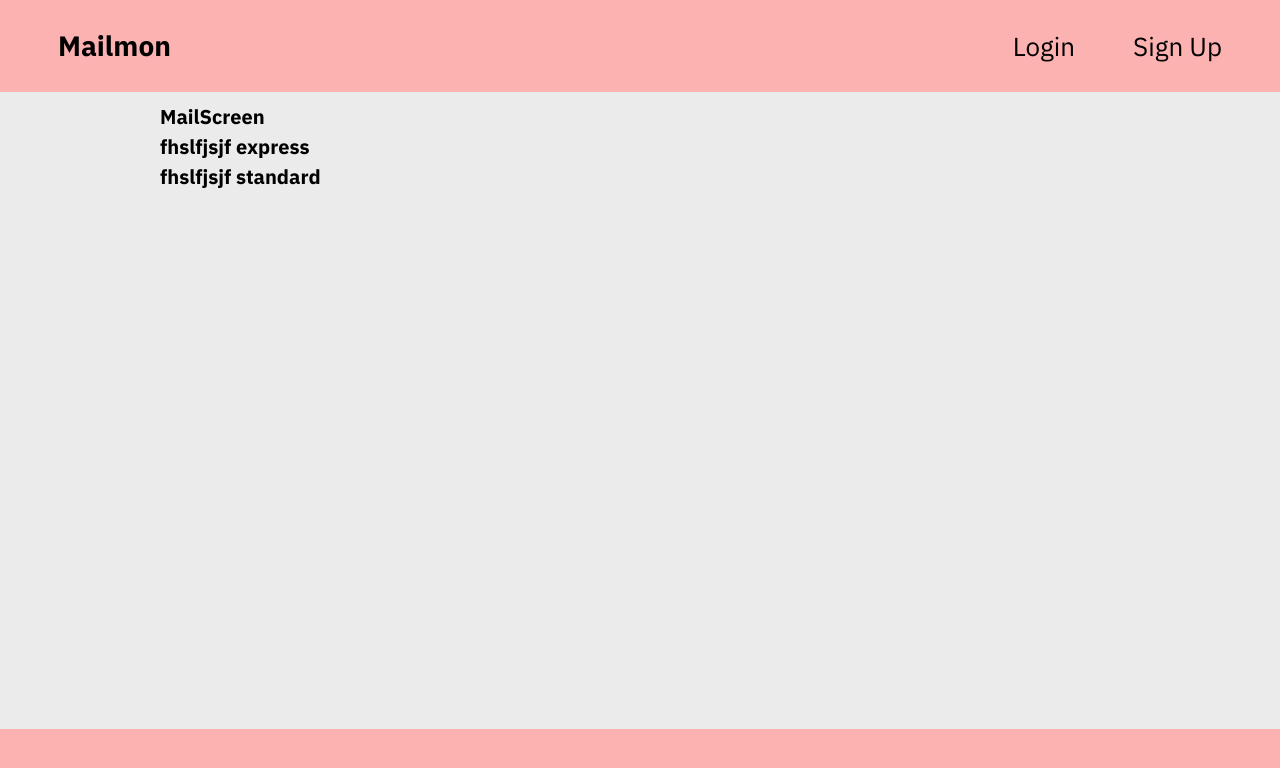
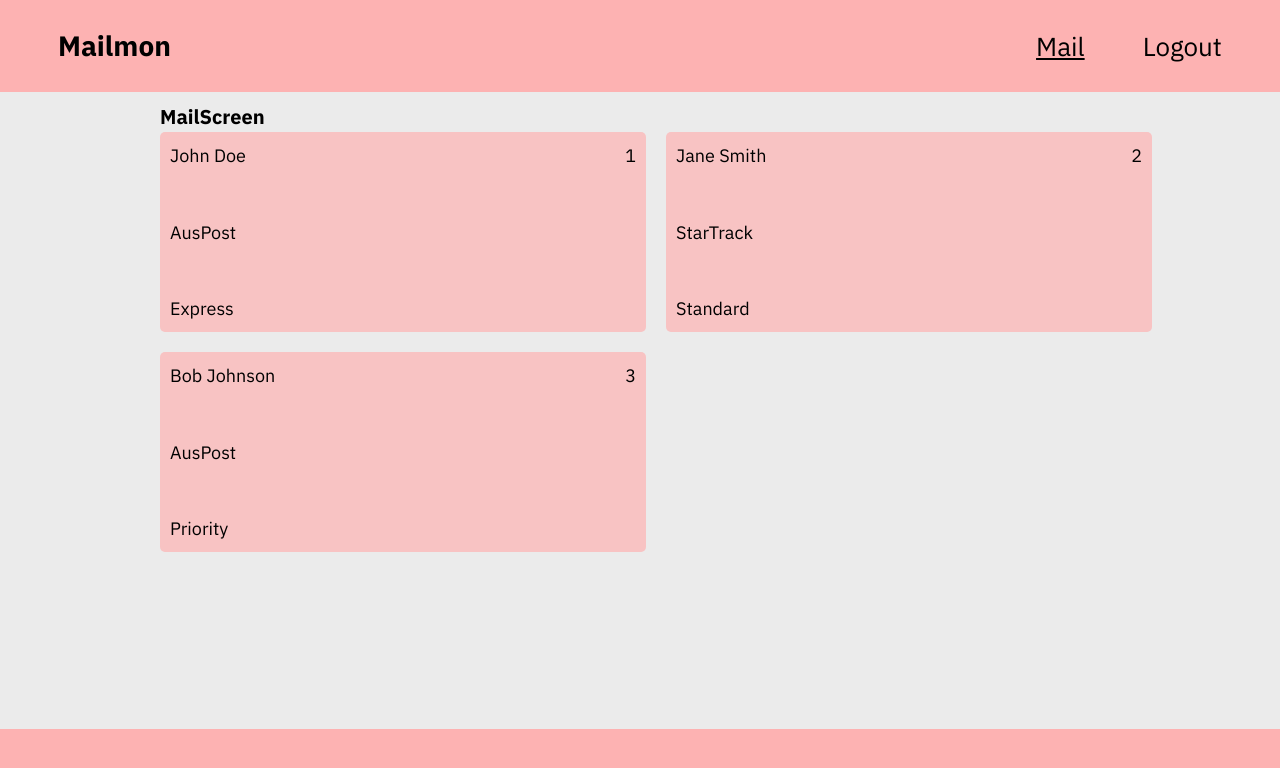
Before and after one commit to Mederer/mailmon, a React (Vite) app: page /mail in a window 1280 px wide. Shown: the top 768 px of the page. Built offline with nearby package versions, Linux system fonts and the light colour scheme.

Commit message:
feat: improvements to mail screen

```diff
--- a/src/components/screens/MailScreen.tsx
+++ b/src/components/screens/MailScreen.tsx
@@ -1,24 +1,49 @@
 import {Mail} from "../../features/mail/types.ts";
-import MailCard from "../../features/mail/MailCard.tsx";
+import styles from "./MailScreen.module.scss";
+import MailList from "../../features/mail/MailList.tsx";
 
 export default function MailScreen() {
     const mailItems: Mail[] = [
         {
-           id: "fhslfjsjf",
-           type: "express",
-           status: "delivered"
+            id: "1",
+            recipient: "John Doe",
+            carrier: "AusPost",
+            status: "Shipped",
+            shippingMethod: "Express",
+            weight: 1.5,
+            height: 10,
+            width: 8,
+            length: 12,
+            notes: "Fragile, handle with care",
         },
         {
-            id: "fhslfjsjf",
-            type: "standard",
-            status: "received"
+            id: "2",
+            recipient: "Jane Smith",
+            carrier: "StarTrack",
+            status: "In Transit",
+            shippingMethod: "Standard",
+            weight: 2.3,
+            height: 15,
+            width: 6,
+            length: 14,
+            notes: "Signature required upon delivery",
+        },
+        {
+            id: "3",
+            recipient: "Bob Johnson",
+            carrier: "AusPost",
+            status: "Delivered",
+            shippingMethod: "Priority",
+            weight: 3.8,
+            height: 12,
+            width: 10,
+            length: 16,
+            notes: "Left at front door",
         },
     ]
 
-    return <>
+    return <div className={styles.container}>
         <h1>MailScreen</h1>
-        {mailItems.map(mail => (
-            <MailCard mail={mail} />
-        ))}
-    </>
+        <MailList mailItems={mailItems} />
+    </div>
 }
--- a/src/components/uishell/Navbar.tsx
+++ b/src/components/uishell/Navbar.tsx
@@ -3,13 +3,23 @@ import styles from "./NavBar.module.scss";
 
 export default function NavBar() {
     const { pathname } = useLocation();
-
-    console.log(pathname)
+    const isLoggedIn = true;
 
     return <nav>
         <ul className={styles.navItems}>
-            <Link to="/login" className={`${styles.navItem} ${pathname === "/login" ? styles.active : ""}`}>Login</Link>
-            <Link to="/signup" className={`${styles.navItem} ${pathname === "/signup" ? styles.active : ""}`}>Sign Up</Link>
+            {!isLoggedIn ? (
+                <>
+                    <Link to="/login" className={`${styles.navItem} ${pathname === "/login" ? styles.active : ""}`}>Login</Link>
+                    <Link to="/signup" className={`${styles.navItem} ${pathname === "/signup" ? styles.active : ""}`}>Sign Up</Link>
+                </>
+            ) : null}
+
+            {isLoggedIn ? (
+                <>
+                    <Link to="/mail" className={`${styles.navItem} ${pathname === "/mail" ? styles.active : ""}`}>Mail</Link>
+                    <Link to="/logout" className={`${styles.navItem} ${pathname === "/signup" ? styles.active : ""}`}>Logout</Link>
+                </>
+            ) : null}
         </ul>
     </nav>
 }
--- /dev/null
+++ b/src/features/mail/MailCard.module.scss
@@ -0,0 +1,23 @@
+@use "../../styles/vars";
+
+.container {
+  width: 48.6rem;
+  height: 20rem;
+  background-color: vars.$color-primary-20;
+  border-radius: .5rem;
+  display: flex;
+  flex-direction: column;
+  justify-content: space-between;
+  padding: 1rem;
+  font-size: 1.8rem;
+  transition: all .2s;
+
+  .row {
+    display: flex;
+    justify-content: space-between;
+  }
+
+  &:hover {
+    background-color: darken(vars.$color-primary-20, 5%);
+  }
+}
--- a/src/features/mail/MailCard.tsx
+++ b/src/features/mail/MailCard.tsx
@@ -1,11 +1,23 @@
 import {Mail} from "./types.ts";
+import styles from "./MailCard.module.scss";
 
 interface MailCardProps {
     mail: Mail
 }
 export default function MailCard({mail}: MailCardProps) {
 
-    return <>
-        <h1>{mail.id} {mail.type}</h1>
-    </>
+    return <div className={styles.container}>
+        <div className={styles.row}>
+            <span>{mail.recipient}</span>
+            <span>{mail.id}</span>
+        </div>
+
+        <div className={styles.row}>
+            <span>{mail.carrier}</span>
+        </div>
+
+        <div className={styles.row}>
+            <span>{mail.shippingMethod}</span>
+        </div>
+    </div>
 }
--- /dev/null
+++ b/src/features/mail/MailList.module.scss
@@ -0,0 +1,6 @@
+.container {
+  display: grid;
+  grid-template-columns: 1fr 1fr;
+  column-gap: 2rem;
+  row-gap: 2rem;
+}
--- /dev/null
+++ b/src/features/mail/MailList.tsx
@@ -0,0 +1,16 @@
+import {Mail} from "./types.ts";
+import MailCard from "./MailCard.tsx";
+import styles from "./MailList.module.scss";
+
+interface MailListProps {
+    mailItems: Mail[]
+}
+export default function MailList({mailItems}: MailListProps) {
+    return <div>
+        <div className={styles.container}>
+            {mailItems.map(mail => (
+                <MailCard key={mail.id} mail={mail} />
+            ))}
+        </div>
+    </div>
+}
--- a/src/styles/vars.scss
+++ b/src/styles/vars.scss
@@ -1,4 +1,5 @@
 $background-color: #EBEBEB;
 
+$color-primary-20: #f8c3c3;
 $color-primary-30: #FDB2B2;
 $color-primary-50: #FF6666;
```
Also changed, not shown: src/features/mail/types.ts (+9 -2 lines), src/components/screens/MailScreen.module.scss (added).
